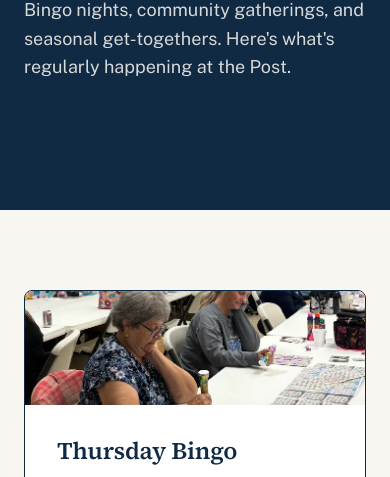
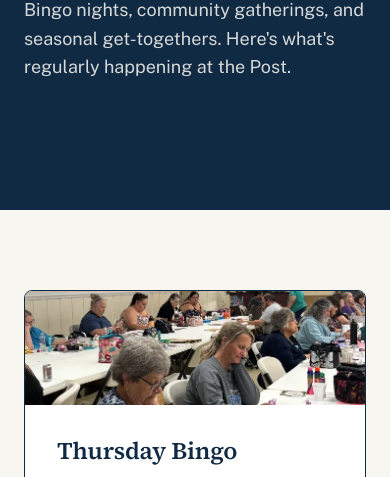
Before and after one commit to bradley1eziuka-png/vfw, a website: page events.html in a window 390 px wide. Shown: the part 294-771 px from the top of the page. Drawn offline with nearby package versions, Linux system fonts and the light colour scheme.

Commit message:
Pull Thursday Bingo banner crop back up to center 58%
center 75% went too far and started cutting off players' heads at the
top of the frame. Settled on center 58% as the middle ground: full
heads in frame for all seated players, no wall/pictures showing above
them. Verified at desktop (1440px) and mobile (390px).

```diff
--- a/css/style.css
+++ b/css/style.css
@@ -653,7 +653,7 @@
 .event-featured__banner { aspect-ratio: 3 / 1; }
 .event-featured__banner .photo {
   border-radius: 0;
-  object-position: center 75%; /* biased low so seated players fill the frame, not the wall/pictures above them */
+  object-position: center 58%; /* keep seated players' heads in frame without showing the wall above them */
 }
 .event-featured__content {
   padding: var(--space-4);
```
